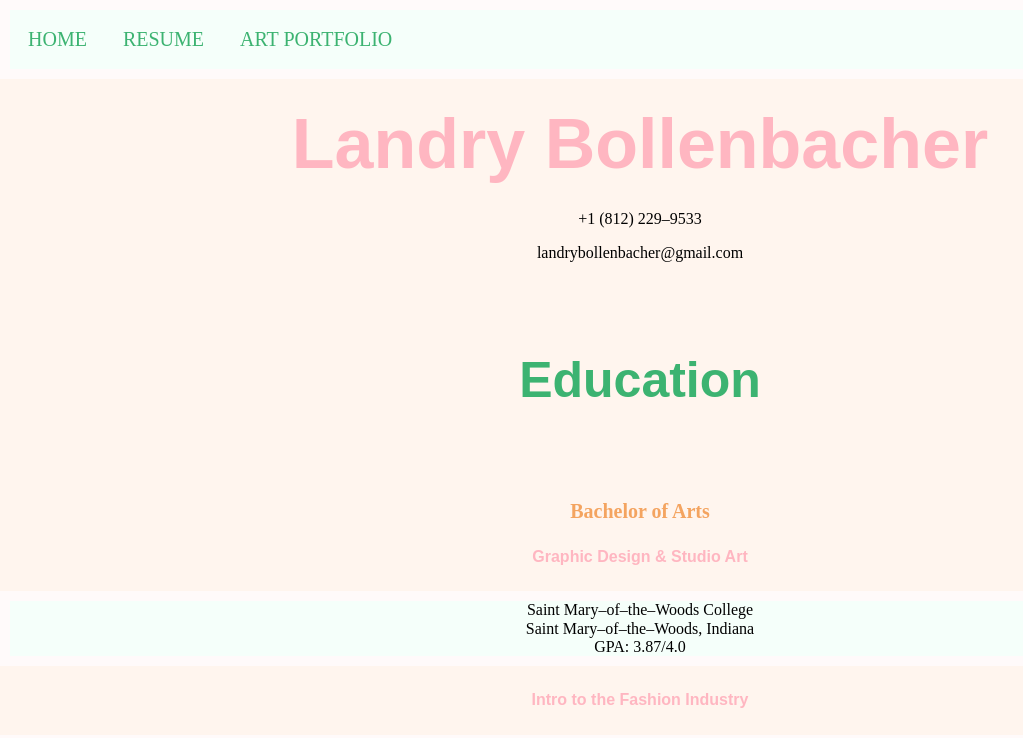
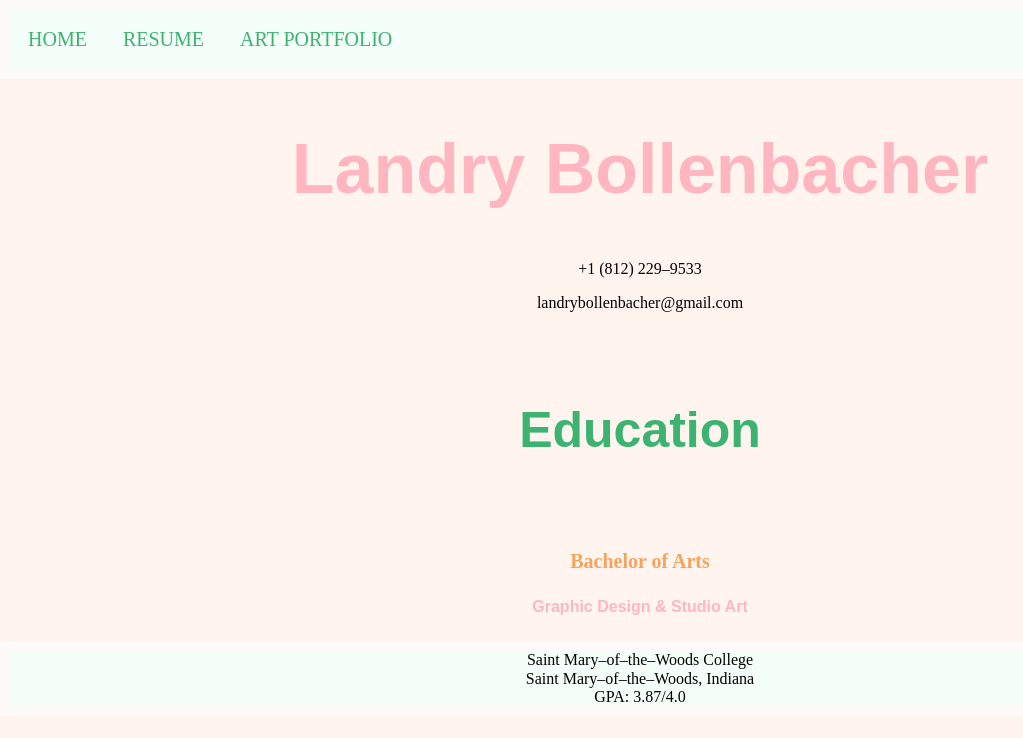
Before and after one commit to lbollenbacher/itmd361-project2, a plain HTML site: page resume.html in a window 1280 px wide. Shown: the top 738 px of the page, without its empty margins (0-1023 px from the left). Drawn offline with Linux system fonts and the light colour scheme.

Commit message:
Update style.css

```diff
--- a/style/style.css
+++ b/style/style.css
@@ -35,7 +35,7 @@ h1 {
   font-family: Futura, sans-serif;
   font-weight: bold;
   font-size: 4.375em;
-  margin: 25px 50px;
+  margin: 50px;
   text-align: center;
 }
 
```
